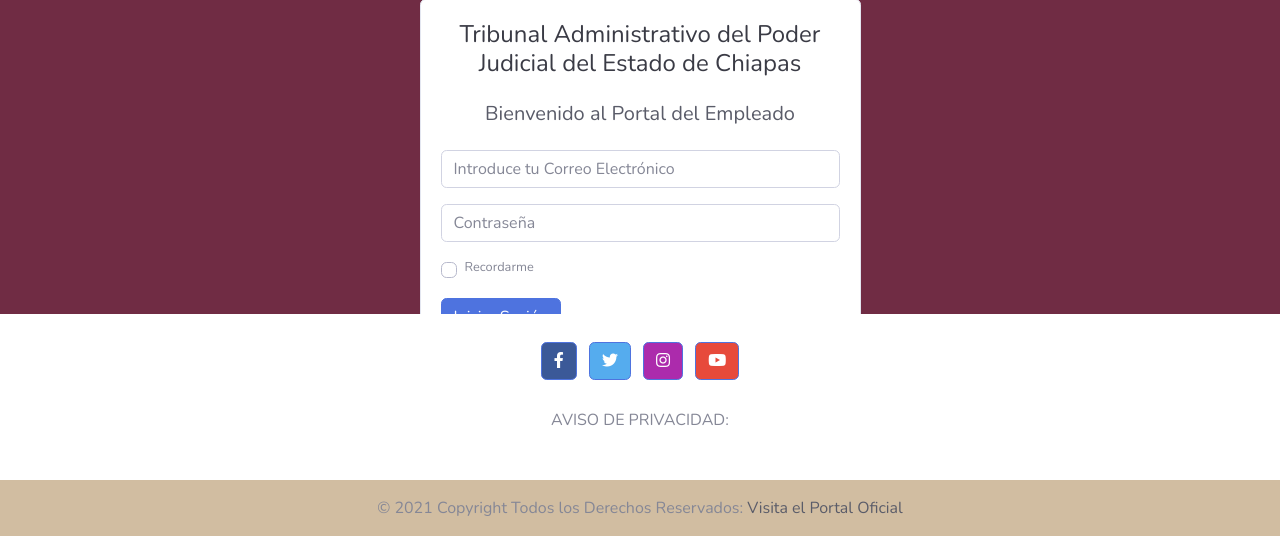
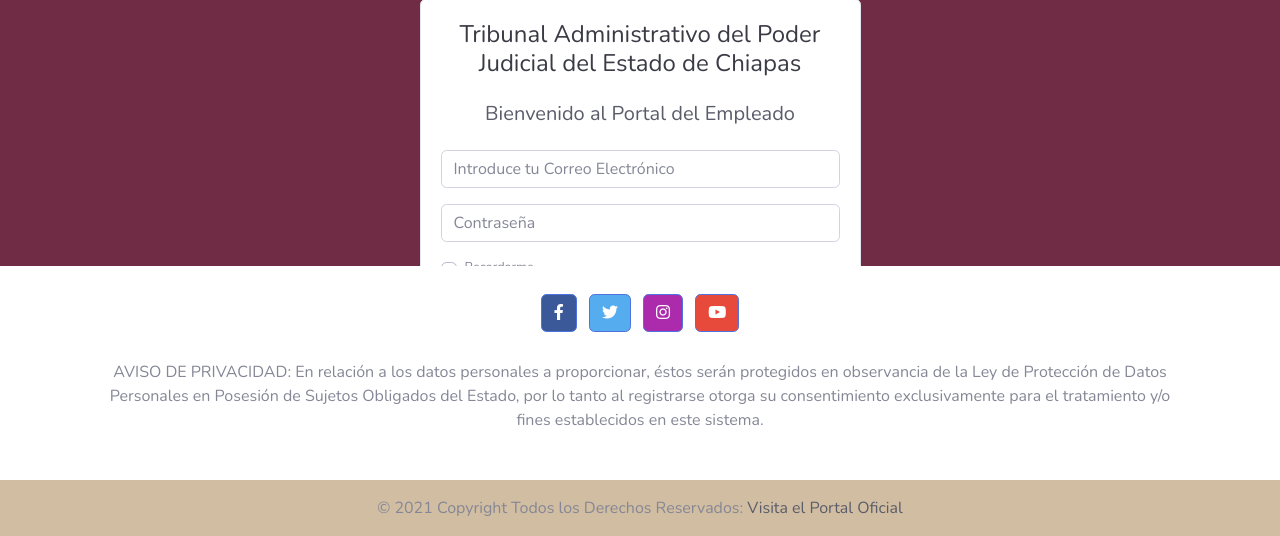
Before and after one commit to enriiquealvarez/portal_empleado, a PHP site: page / in a window 1280 px wide. Shown: the part 264-800 px from the top of the page. Run offline with PHP 8.4, Linux system fonts and the light colour scheme.

Commit message:
aviso de privacidad agregado

```diff
--- a/index.php
+++ b/index.php
@@ -4,8 +4,6 @@
     if($_POST){
         $email = $_POST['email'];
         $password = $_POST['password'];
-
-
 
          $sql= "SELECT id, contrasena, tipo_usuario, fk_enlace, correo_electronico FROM empleado WHERE correo_electronico= '$email' ";
 
@@ -170,7 +168,7 @@
     <!-- Section: Text -->
     <section class="mb-4">
       <p>
-        AVISO DE PRIVACIDAD:
+        AVISO DE PRIVACIDAD: En relación a los datos personales a proporcionar, éstos serán protegidos en observancia de la Ley de Protección de Datos Personales en Posesión de Sujetos Obligados del Estado, por lo tanto al registrarse otorga su consentimiento exclusivamente para el tratamiento y/o fines establecidos en este sistema.
       </p>
     </section>
     <!-- Section: Text -->
--- a/registrarse.php
+++ b/registrarse.php
@@ -193,9 +193,9 @@ registro();
 
 
 
+<!--
 
-
-<form method="POST" action="<?php echo $_SERVER['PHP_SELF']; ?>">
+<form method="POST" action="<//?php echo $_SERVER['PHP_SELF']; ?>">
                                         <div class="form-group">
                                         <input type="correo_electronico" class="form-control form-control-user" name="correo_electronico"
                                             required placeholder="Correo Electrónico">
@@ -215,3 +215,5 @@ registro();
                                                     Cancelar
                                         </button>
                                     </form>
+
+                                    -->
```
